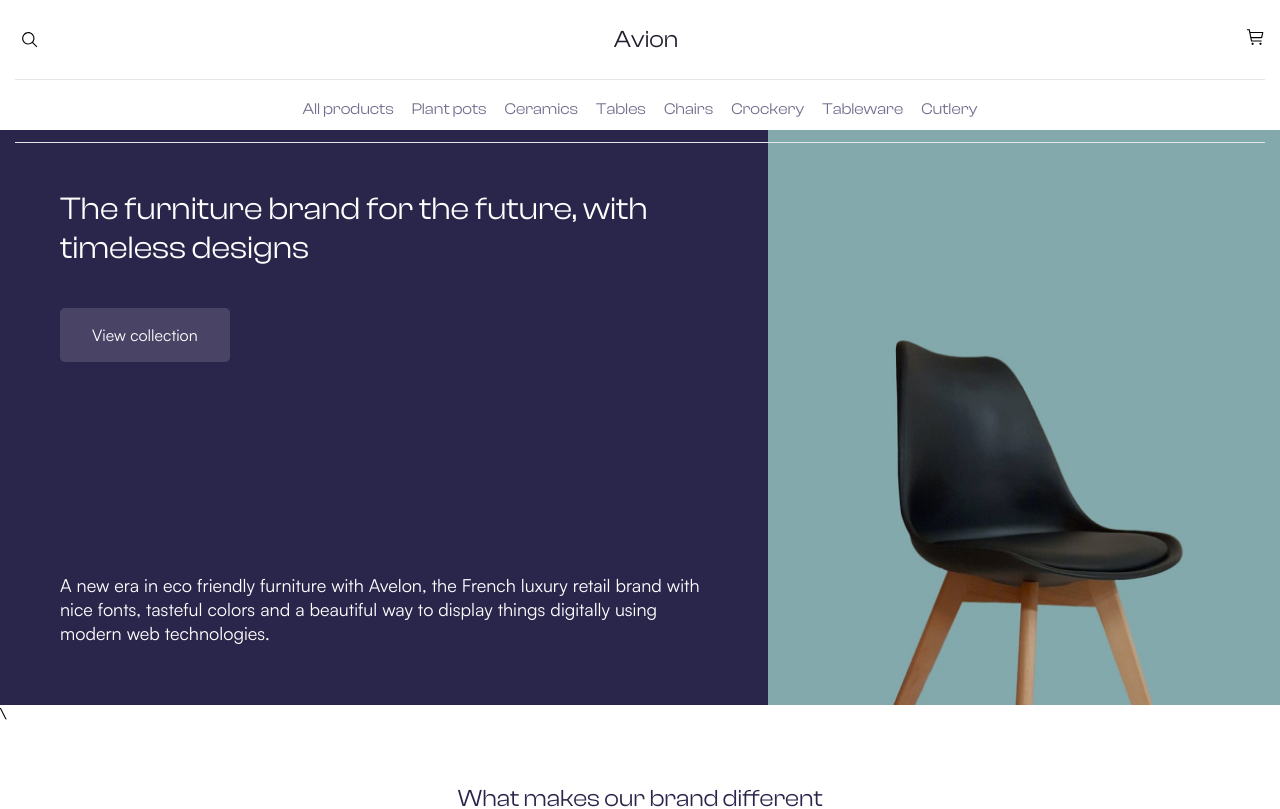
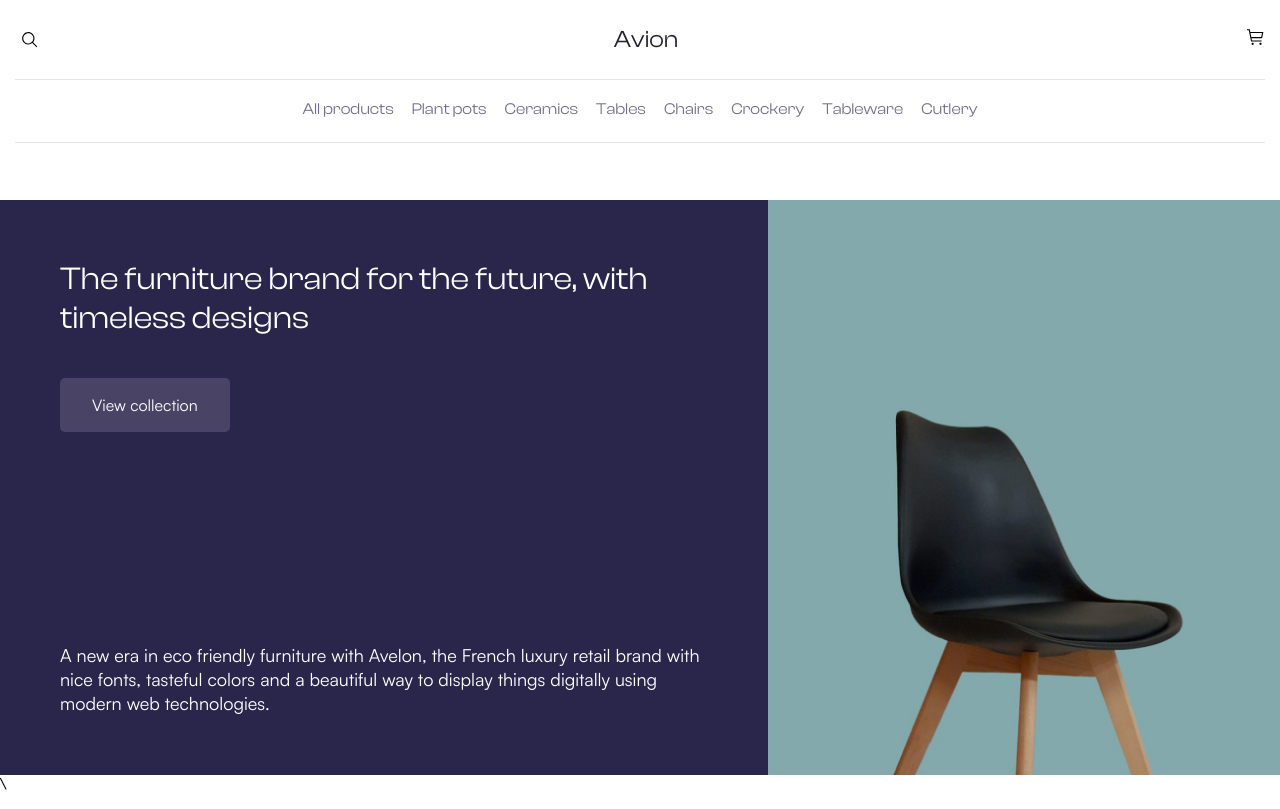
Before and after one commit to IamNeoleon/avion-project, a React (Vite) app: page / in a window 1280 px wide. Shown: the top 809 px of the page. Built offline with nearby package versions, Linux system fonts and the light colour scheme; no server answers.

Commit message:
unused imports removed

```diff
--- a/src/components/Categories/Categories.tsx
+++ b/src/components/Categories/Categories.tsx
@@ -1,13 +1,11 @@
 import React, { useEffect } from 'react';
 import { Link, useLocation, useNavigate } from 'react-router-dom';
-
 import { categories } from '../../assets/data';
 import classNames from 'classnames';
 import { useAppDispatch, useAppSelector } from '../../hooks/redux';
 import { selectFilter, setCategory, setPage } from '../../redux/slices/filterSlice';
 
 import './Categories.scss';
-import { useProducts } from '../../hooks/useProducts';
 
 interface ICategoriesProps {
     stateBurger?: boolean,
@@ -18,7 +16,7 @@ const Categories: React.FC<ICategoriesProps> = ({ stateBurger, setStateBurger })
     const location = useLocation();
     const navigate = useNavigate();
     const dispatch = useAppDispatch();
-    const { category, page } = useAppSelector(selectFilter);
+    const { category } = useAppSelector(selectFilter);
 
 
     const isProductsPage = location.pathname === '/products';
--- a/src/scss/index.scss
+++ b/src/scss/index.scss
@@ -69,7 +69,7 @@ button {
 
 .content {
     flex: 1 1 auto;
-    padding-top: 130px;
+    padding-top: 200px;
 
     @media (max-width: 768px) {
         padding-top: 60px;
```
Also changed, not shown: 1 other file (tests, documents, lock files or other folders).
